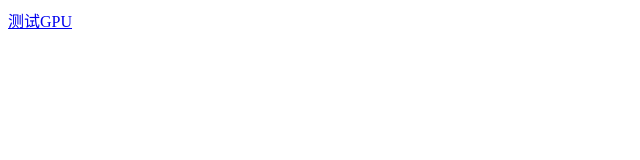
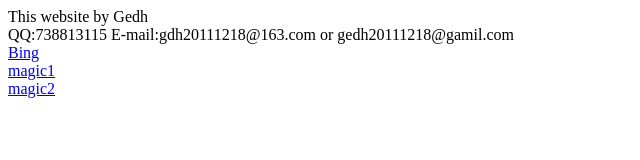
Before and after one commit to gedhspace/gedhspace.github.io, a plain HTML site: page index.html in a window 1280 px wide. Shown: the whole page, without its empty margins (0-640 px from the left). Drawn offline with Linux system fonts and the light colour scheme.

Commit message:
Update index.html

```diff
--- a/index.html
+++ b/index.html
@@ -1,11 +1,34 @@
 <html lang="en">
 <head>
     <meta charset="UTF-8">
-    <title>gedhspace.github.io</title>
+    <title>gedh</title>
 
 </head>
 <body>
-    <a href="gpu.html">测试GPU</a>
+    <div>
+        This website by Gedh
+    </div>
+    <div>
+        QQ:738813115
+        E-mail:gdh20111218@163.com or gedh20111218@gamil.com
+    </div>
+    <div id="go">
+        <div>
+            <a href="https://bing.gedh2011.cloudns.be">Bing</a>
+        </div>
+
+        <div>
+            <a href="https://ttt.gedh2011.cloudns.be/90cd4a77-141a-43c9-991b-08263cfe9c10">magic1</a>
+        </div>
+
+        <div>
+            <a href="https://v2raynn.gedh2011.cloudns.be/d342d11e-d424-4583-b36e-524ab1f0afa4">magic2</a>
+
+        </div>
+
+
+
+    </div>
 
 </body>
 </html>
```
